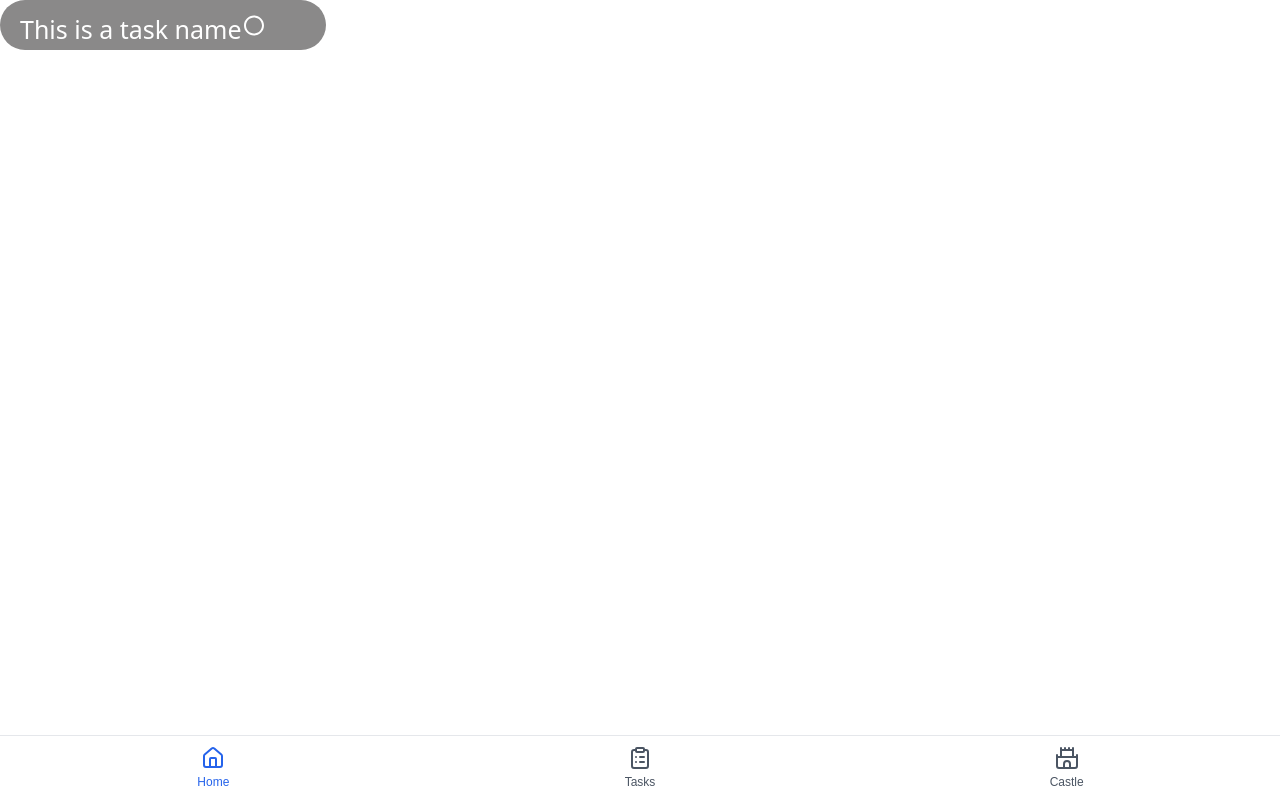
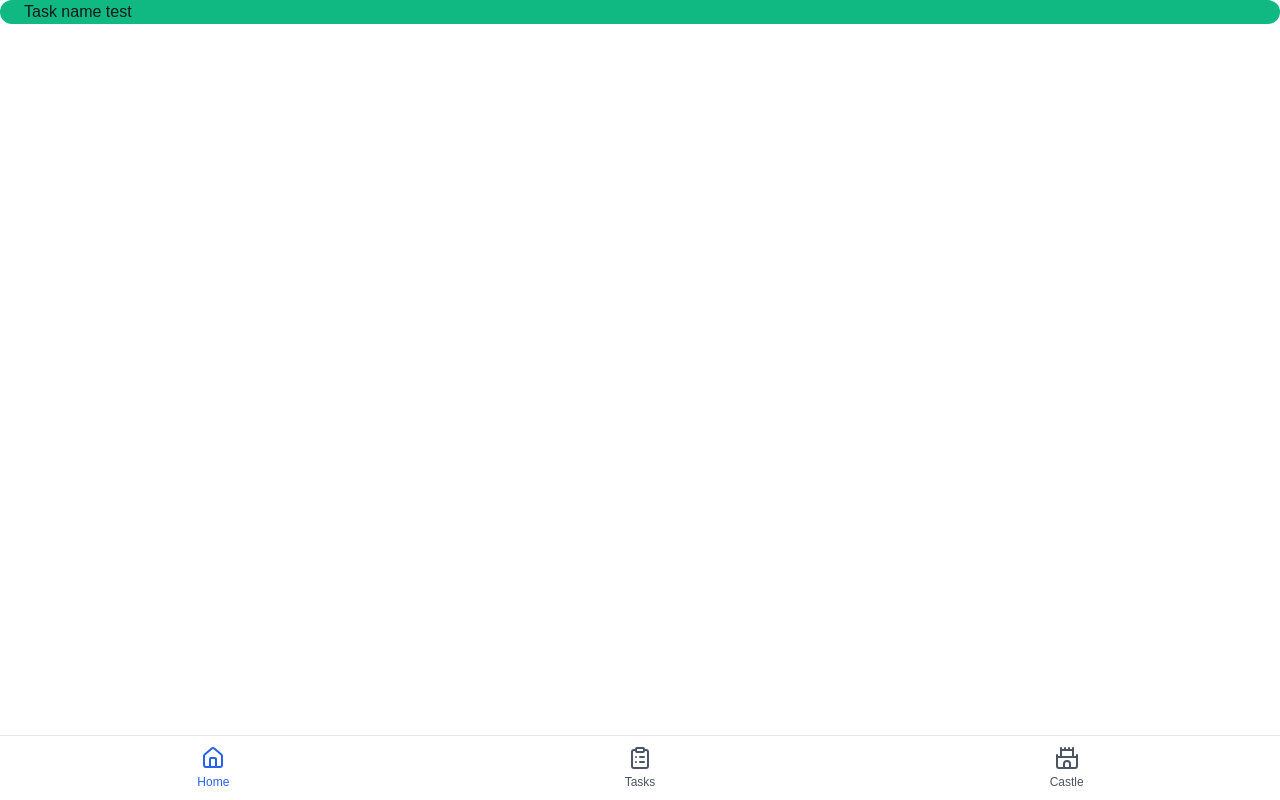
Before and after one commit to gonsis10/Castle, a Next.js app: page /tasks in a window 1280 px wide. Built offline with nearby package versions, Linux system fonts and the light colour scheme; a web font is replaced by a local one.

Commit message:
tailwind

```diff
--- a/package.json
+++ b/package.json
@@ -17,9 +17,10 @@
     "react-icons": "^5.3.0"
   },
   "devDependencies": {
+    "autoprefixer": "^9.8.8",
     "eslint": "^8",
     "eslint-config-next": "15.0.3",
-    "postcss": "^8",
-    "tailwindcss": "^3.4.1"
+    "postcss": "^7.0.39",
+    "tailwindcss": "npm:@tailwindcss/postcss7-compat@^2.2.17"
   }
 }
--- /dev/null
+++ b/src/app/tasks/Task.jsx
@@ -0,0 +1,24 @@
+import React from "react";
+import "./task_object.css";
+import { MdRadioButtonUnchecked } from "react-icons/md";
+import { FaRegTrashCan } from "react-icons/fa6";
+
+// const Task = ({name}) => {
+//     return (
+//           <div className="task_button">
+//               <p className="button_text">{name}</p>
+//               <MdRadioButtonUnchecked className="check_circle"/>
+//               <FaRegTrashCan className="trashcan"/>
+//           </div>
+//     );
+//   };
+
+const Task = ({ name }) => {
+  return (
+    <div className="w-30 h-35 flex bg-green-500 rounded-xl items-center justify-left pl-6">
+        {name}
+    </div>
+  );
+};
+
+export default Task;
--- a/src/app/tasks/page.jsx
+++ b/src/app/tasks/page.jsx
@@ -2,14 +2,26 @@
 import "./task_object.css";
 import { MdRadioButtonUnchecked } from "react-icons/md";
 import { FaRegTrashCan } from "react-icons/fa6";
+import Task from "./Task";
 
+// const taskBubble = () => {
+//   return (
+//     <div>
+//         <Task />
+//         <Task/>
+//         <Task/>
+//         <button className="py-2 px-4 rounded-2xl bg-green-500">Click Me!</button>
+//     </div>
+//   );
+// };
 const taskBubble = () => {
-  return <div className="task_button">
-    <p className="button_text">This is a task name</p>
-    <MdRadioButtonUnchecked className="check_circle"/>
-    <FaRegTrashCan className="trashcan"/>
-  </div>;
-};
+    return (
+      <div>
+          <Task name="Task name test"/>
+          {/* <MdRadioButtonUnchecked className=/> */}
+      </div>
+    );
+  };
 
 
 export default taskBubble;
```
Also changed, not shown: 1 other file (tests, documents, lock files or other folders).
